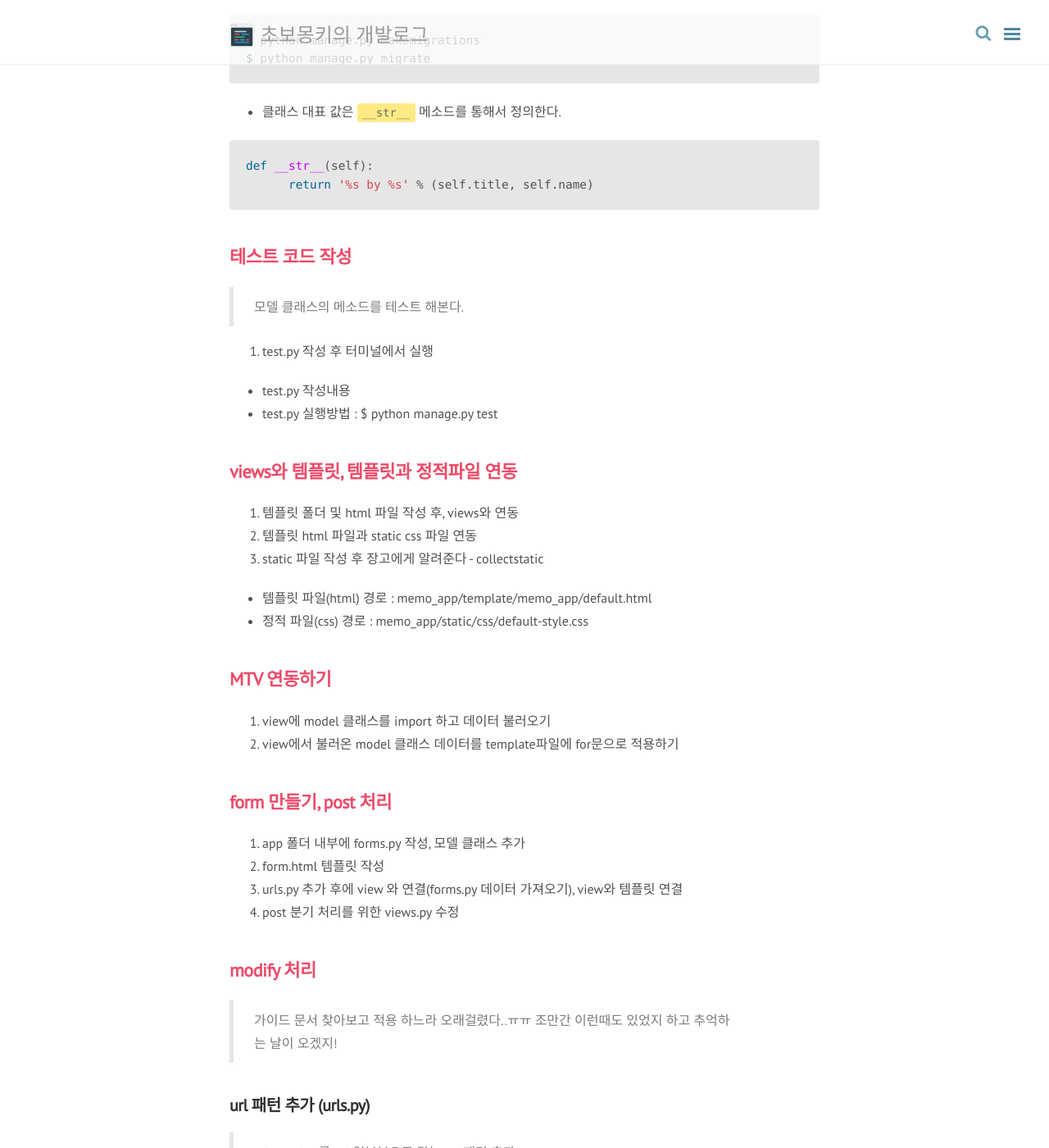
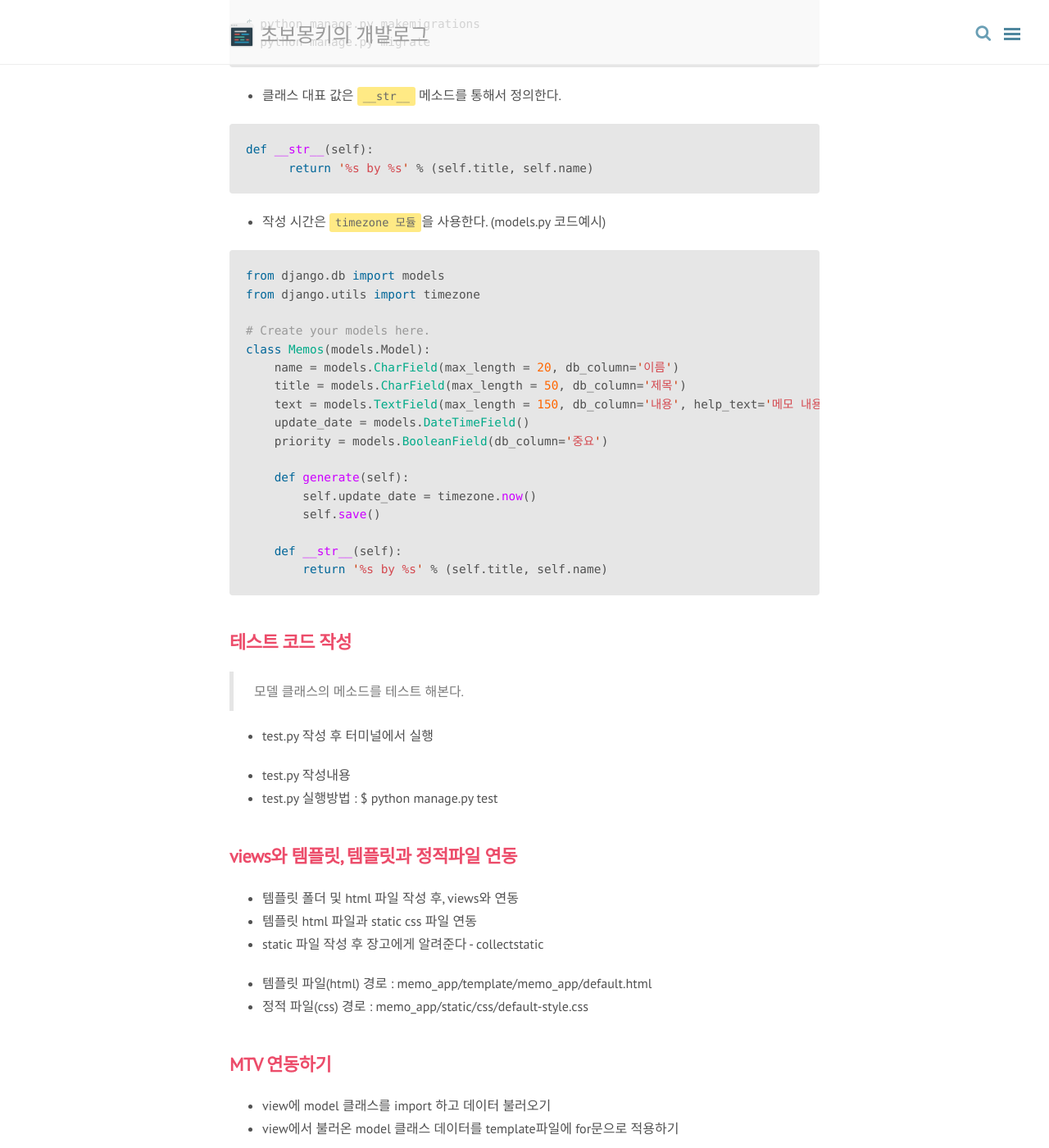
Before and after one commit to wayhome25/wayhome25.github.io, a Jekyll site: the page built from _posts/Django/2017-02-28-django-04-my-first-project-1.md, in a window 1280 px wide and 1400 px high, scrolled down 776 px. Shown: the whole window at 82% size. Built offline with Jekyll 4.4.1, drawn with Linux system fonts in a browser that asks for light colours; nearby versions of some CDN libraries; comment, search, counter and statistics services are not loaded; some of the changed text lies outside the part shown.

Commit message:
edit post

````diff
--- a/_posts/Django/2017-02-28-django-04-my-first-project-1.md
+++ b/_posts/Django/2017-02-28-django-04-my-first-project-1.md
@@ -36,34 +34,56 @@ def __str__(self):
       return '%s by %s' % (self.title, self.name)
 ```
 
+- 작성 시간은 `timezone 모듈`을 사용한다. (models.py 코드예시)
+
+```python
+from django.db import models
+from django.utils import timezone
+
+# Create your models here.
+class Memos(models.Model):
+    name = models.CharField(max_length = 20, db_column='이름')
+    title = models.CharField(max_length = 50, db_column='제목')
+    text = models.TextField(max_length = 150, db_column='내용', help_text='메모 내용은 150자 이내로 입력 가능합니다.')
+    update_date = models.DateTimeField()
+    priority = models.BooleanField(db_column='중요')
+
+    def generate(self):
+        self.update_date = timezone.now()
+        self.save()
+
+    def __str__(self):
+        return '%s by %s' % (self.title, self.name)
+```
+
 ## 테스트 코드 작성
 > 모델 클래스의 메소드를 테스트 해본다.
 
-5. test.py 작성 후 터미널에서 실행
+- test.py 작성 후 터미널에서 실행
 
 - test.py 작성내용
 - test.py 실행방법 : $ python manage.py test
 
 ## views와 템플릿, 템플릿과 정적파일 연동
 
-6. 템플릿 폴더 및 html 파일 작성 후, views와 연동
-7. 템플릿 html 파일과 static css 파일 연동
-8. static 파일 작성 후 장고에게 알려준다 - collectstatic
+- 템플릿 폴더 및 html 파일 작성 후, views와 연동
+- 템플릿 html 파일과 static css 파일 연동
+- static 파일 작성 후 장고에게 알려준다 - collectstatic
 
 - 템플릿 파일(html) 경로 : memo_app/template/memo_app/default.html
 - 정적 파일(css) 경로 : memo_app/static/css/default-style.css
 
 ## MTV 연동하기
-9. view에 model 클래스를 import 하고 데이터 불러오기
-10. view에서 불러온 model 클래스 데이터를 template파일에 for문으로 적용하기
+- view에 model 클래스를 import 하고 데이터 불러오기
+- view에서 불러온 model 클래스 데이터를 template파일에 for문으로 적용하기
 
-## form 만들기, post 처리
-11. app 폴더 내부에 forms.py 작성, 모델 클래스 추가
-12. form.html 템플릿 작성
-13. urls.py 추가 후에 view 와 연결(forms.py 데이터 가져오기), view와 템플릿 연결
-14. post 분기 처리를 위한 views.py 수정
+## 입력 - form 만들기, post 처리
+- app 폴더 내부에 forms.py 작성, 모델 클래스 추가
+- form.html 템플릿 작성
+- urls.py 추가 후에 view 와 연결(forms.py 데이터 가져오기), view와 템플릿 연결
+- post 분기 처리를 위한 views.py 수정
 
-## modify 처리
+## 수정 - modify 처리
 > 가이드 문서 찾아보고 적용 하느라 오래걸렸다..ㅠㅠ 조만간 이런때도 있었지 하고 추억하는 날이 오겠지!
 
 ### url 패턴 추가 (urls.py)
@@ -119,7 +139,7 @@ def modify(request, memokey): #memokey 변수를 url에서 가져온다
 {% endraw %}
 ```
 
-## delete 처리
+## 삭제 - delete 처리
 ### url 패턴 추가 (urls.py)
 > primary key를 url 일부분으로 갖는 url 패턴 추가
 
@@ -140,7 +160,7 @@ def delete(request, memokey):
 ```
 
 ### 각 데이터의 primary key를 url로 받도록 처리
-### 삭제버튼 클릭시 confirm 결과에 따라 submit을 취소 할 수 있다.
+> 삭제버튼 클릭시 confirm 결과에 따라 submit을 취소 할 수 있다.
 
 ```html
 {% raw %}
````
Also changed, not shown: other parts of _posts/Django/2017-02-28-django-04-my-first-project-1.md (+4 -6 lines), _posts/Django/2017-02-28-django-03-lotto-project-1.md (+7 -0 lines), _posts/Django/2017-02-28-django-03-lotto-project-3.md (+2 -3 lines), _posts/Django/2017-02-28-django-03-lotto-project-7.md (+2 -0 lines).
